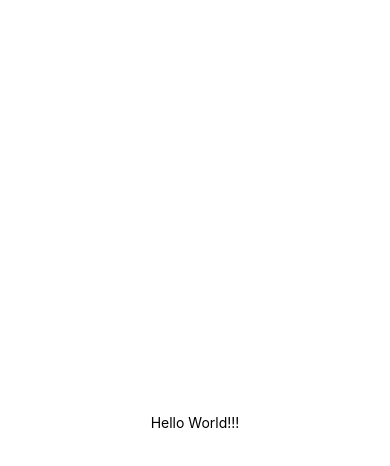
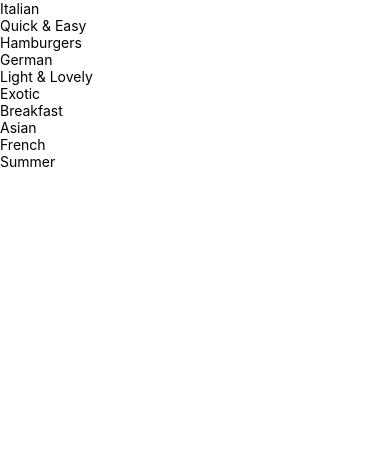
Before and after one commit to Lazaro84-alv/food-navigation, a React Native app: screen / in a window 390 px wide. Shown: the top 466 px of the page. Built offline with nearby package versions, Linux system fonts and the light colour scheme.

Commit message:
Getting started with the app and outputting meal categories

```diff
--- a/App.js
+++ b/App.js
@@ -1,20 +1,14 @@
-import { StatusBar } from 'expo-status-bar';
-import { StyleSheet, Text, View } from 'react-native';
+import { StyleSheet } from 'react-native';
+import CategoriesScreen from './screens/CategoriesScreen';
 
 export default function App() {
   return (
-    <View style={styles.container}>
-      <Text>Hello World!!!</Text>
-      <StatusBar style="auto" />
-    </View>
+    <CategoriesScreen />
   );
 }
 
 const styles = StyleSheet.create({
   container: {
-    flex: 1,
-    backgroundColor: '#fff',
-    alignItems: 'center',
-    justifyContent: 'center',
+
   },
 });
--- /dev/null
+++ b/components/CategoryGridTitle.js
@@ -0,0 +1,15 @@
+import { Pressable, View , Text} from 'react-native';
+
+function CategoryGridTitle({ title, color }) {
+  return (
+    <View>
+      <Pressable>
+        <View>
+          <Text>{title}</Text>
+        </View>
+      </Pressable>
+    </View>
+  );
+}
+
+export default CategoryGridTitle;
--- /dev/null
+++ b/screens/CategoriesScreen.js
@@ -0,0 +1,25 @@
+import { FlatList } from 'react-native';
+import CategoryGridTitle from '../components/CategoryGridTitle';
+
+import { CATEGORIES } from '../data/dummy-data';
+
+function renderCategoryItem(itemData) {
+  return (
+    <CategoryGridTitle
+      title={itemData.item.title}
+      color={itemData.item.color}
+    />
+  );
+}
+
+function CategoriesScreen() {
+  return (
+    <FlatList
+      data={CATEGORIES}
+      keyExtractor={(item) => item.id}
+      renderItem={renderCategoryItem}
+    />
+  );
+}
+
+export default CategoriesScreen;
```
